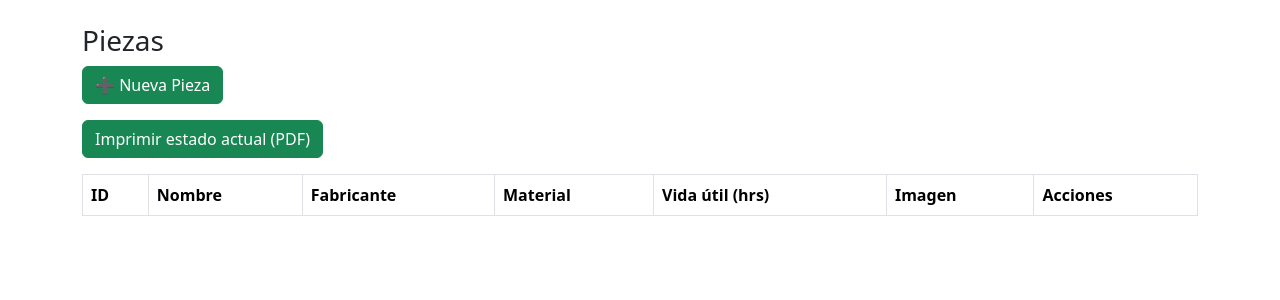
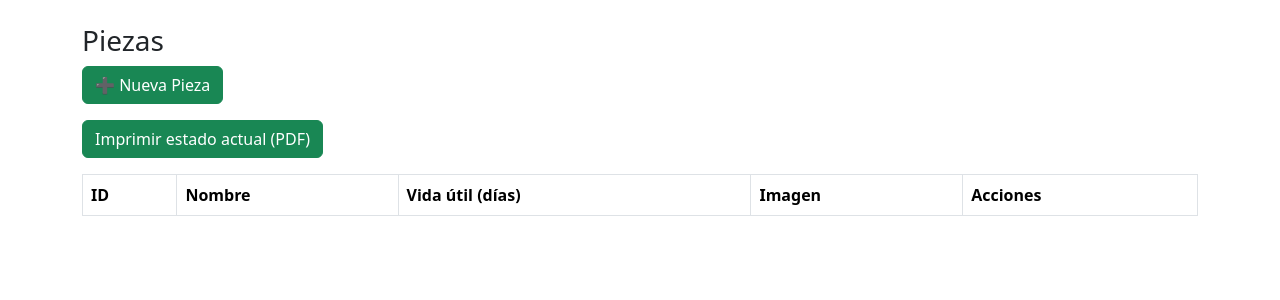
Before and after one commit to ProyectoMod7/Proyecto-final, a Flask app: page /piezas/ in a window 1280 px wide. Shown: the part 58-358 px from the top of the page. Run offline with Flask 3, Linux system fonts and the light colour scheme; data that the repository does not hold is empty; parts of the project's set-up code (start-up, migrations or seed data) failed here and were passed over.

Commit message:
12/12/25 - Correccion pestaña Piezas

```diff
--- a/templates/piezas/index.html
+++ b/templates/piezas/index.html
@@ -10,7 +10,7 @@
 <table class="table table-bordered">
   <thead>
     <tr>
-      <th>ID</th><th>Nombre</th><th>Fabricante</th><th>Material</th><th>Vida útil (hrs)</th><th>Imagen</th><th>Acciones</th>
+      <th>ID</th><th>Nombre</th><th>Vida útil (días)</th><th>Imagen</th><th>Acciones</th>
     </tr>
   </thead>
   <tbody>
@@ -18,9 +18,7 @@
       <tr>
         <td>{{ p.id }}</td>
         <td>{{ p.nombre }}</td>
-        <td>{{ p.fabricante }}</td>
-        <td>{{ p.material }}</td>
-        <td>{{ p.vida_horas }}</td>
+        <td>{{ p.vida_dias }}</td>
         <td>
           {% if p.imagen_url %}
             <img src="{{ p.imagen_url }}" alt="pieza" width="60">
```
